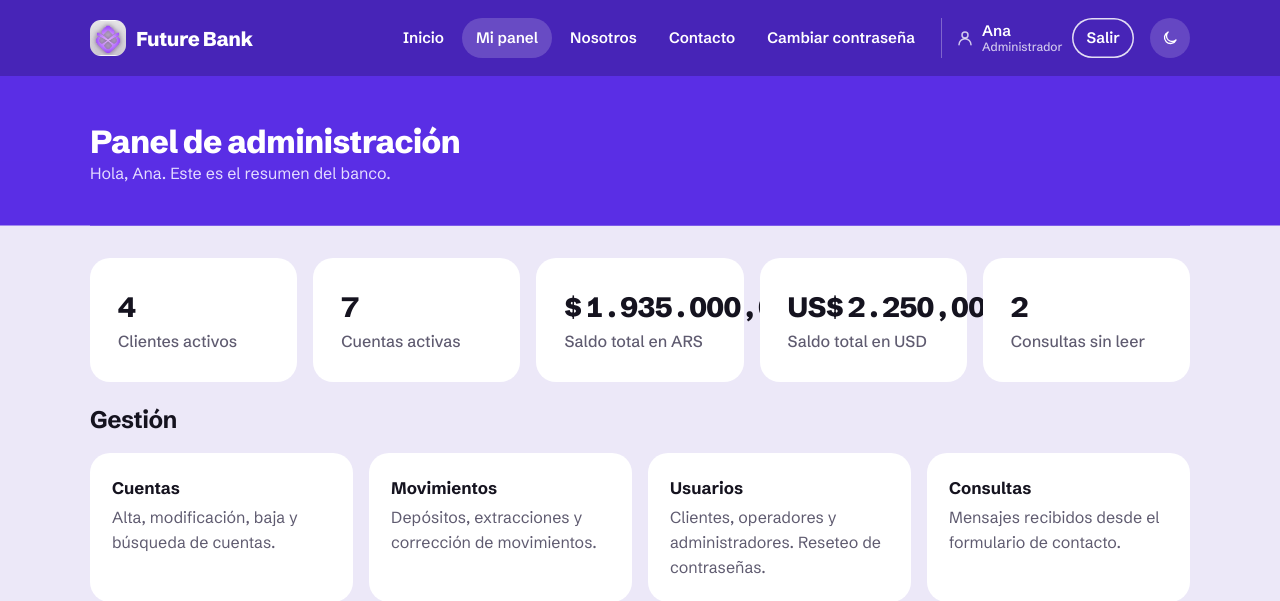
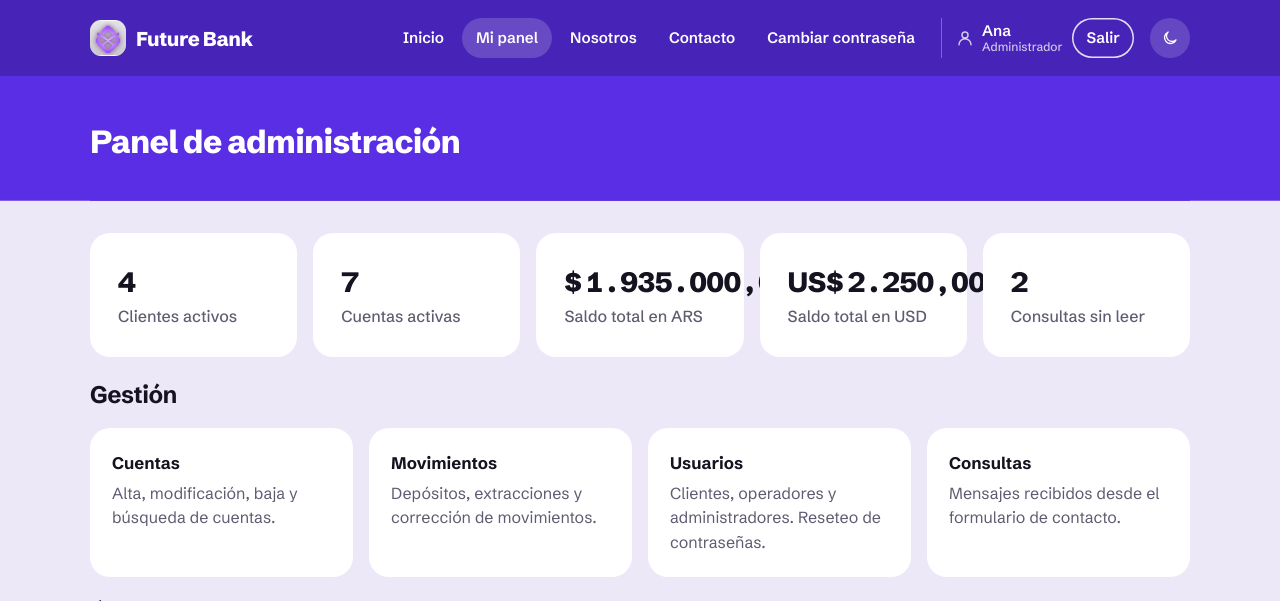
Before and after one commit to Lucas-Ferrari/frh-progra4-tp2, a PHP site: page /banco/admin/panel.php in a window 1280 px wide. Shown: the top 601 px of the page. Run offline with PHP 8.4, Linux system fonts and the light colour scheme; a user stored in the database is signed in; data comes from the database, SQL or seed files in the repository.

Commit message:
Remover bienvenida innecesaria

```diff
--- a/admin/panel.php
+++ b/admin/panel.php
@@ -27,7 +27,6 @@ require_once(__DIR__ . "/../includes/header.php");
 ?>
 
 <h1>Panel de administración</h1>
-<p class="texto-suave">Hola, <?php echo e($_SESSION["nombre"]); ?>. Este es el resumen del banco.</p>
 
 <section class="grilla">
     <div class="tarjeta estadistica">
```
